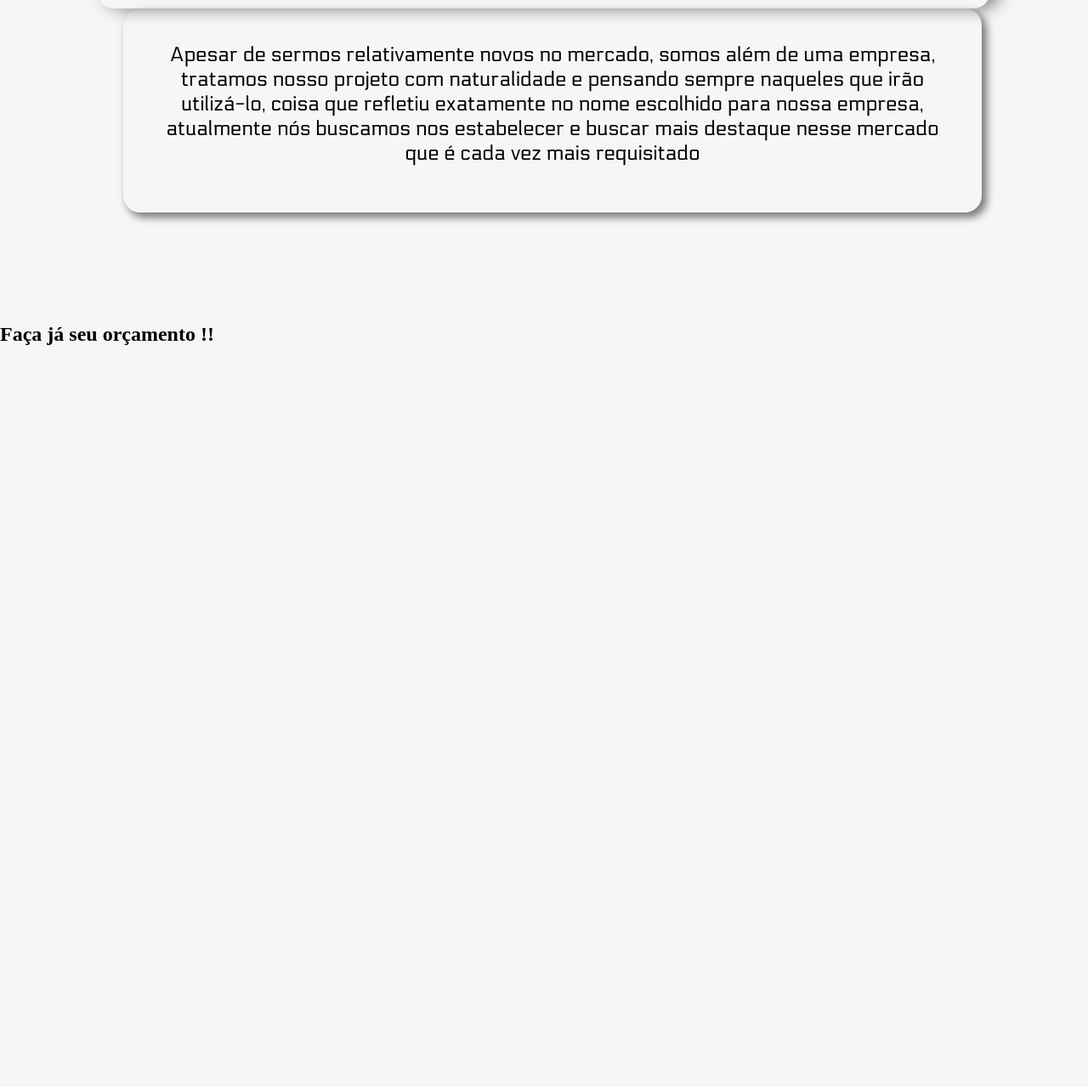
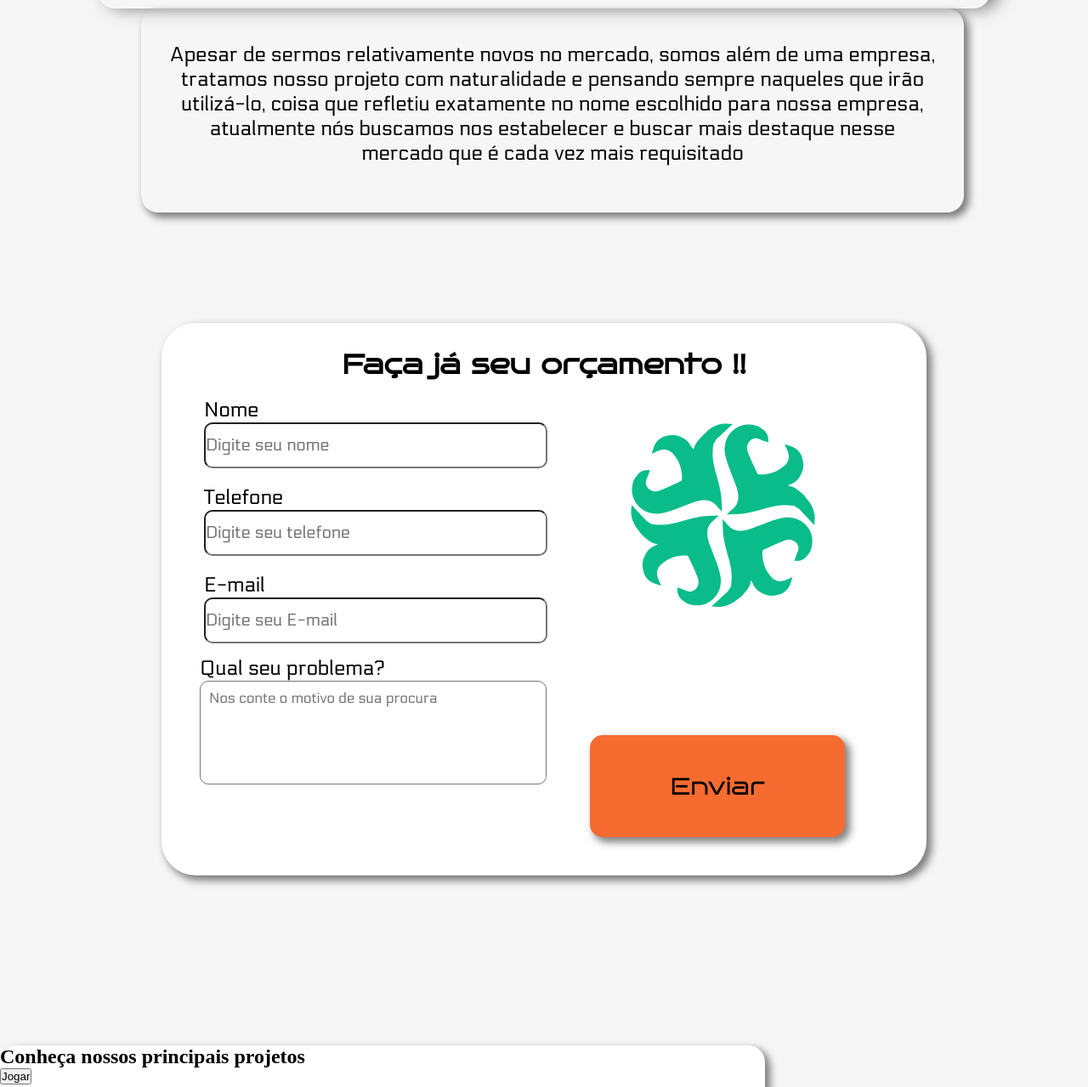
Before and after one commit to R0dris/gaia.int, a plain HTML site: page index.html in a window 1280 px wide. Shown: the part 1140-2419 px from the top of the page at 85% size. Before the commit the page ends 1547 px from the top, so only its background shows below. Drawn offline with Linux system fonts and the light colour scheme; a web font is replaced by a local one.

Commit message:
feat: Orçamento completo e inicio de cases

```diff
--- a/index.html
+++ b/index.html
@@ -17,12 +17,12 @@
             <div class="container-grid">
                 <img src="img/logo_principal.svg" alt="Banner Gaia.Int">
                 <div class="menu">
-                <nav class="menu">
-                    <a href="">Sobre</a>
-                    <a href="">Orçamentos</a>
-                    <a href="">Cases</a>
-                    <a href="">A empresa</a>
-                    <a href="">Duvidas</a>
+                    <nav class="menu">
+                        <a href="#">Sobre</a>
+                        <a href="#">Orçamentos</a>
+                        <a href="#">Cases</a>
+                        <a href="#">A empresa</a>
+                        <a href="#">Duvidas</a>
                 </div>
                 </nav>
             </div>
@@ -30,16 +30,49 @@
     </div>
 </body>
 
-<div id="sobre">
+<section id="sobre">
     <div class="titulo-sub">
-    <H2> Conheça nossa história !!! </H2>
-    <h3>Leia abaixo um pouco da história da nossa empresa e como nós chegamos onde estamos aqui hoje</h3>
+        <H2> Conheça nossa história !!! </H2>
+        <h3>Leia abaixo um pouco da história da nossa empresa e como nós chegamos onde estamos aqui hoje</h3>
     </div>
     <div class="texto-sobre">
-        <P>Apesar de sermos relativamente novos no mercado, somos além de uma empresa, tratamos nosso projeto com naturalidade e pensando sempre naqueles que irão utilizá-lo, coisa que refletiu exatamente no nome escolhido para nossa empresa, atualmente nós buscamos nos estabelecer e buscar mais destaque nesse mercado que é cada vez mais requisitado</P>
+        <P>Apesar de sermos relativamente novos no mercado, somos além de uma empresa, tratamos nosso projeto com
+            naturalidade e pensando sempre naqueles que irão utilizá-lo, coisa que refletiu exatamente no nome escolhido
+            para nossa empresa, atualmente nós buscamos nos estabelecer e buscar mais destaque nesse mercado que é cada
+            vez mais requisitado</P>
     </div>
-</div>
+</section>
 
-<div id="orcamento">
+<section id="orcamento">
     <h2>Faça já seu orçamento !!</h2>
-</div>
+    <form>
+        <div class="container-cards">
+            <div class="card">
+                <label for="campo-nome">Nome</label>
+                <input id="campo-nome" placeholder="Digite seu nome">
+            </div>
+            <div class="card">
+                <label for="telefone">Telefone</label>
+                <input id="telefone" placeholder="Digite seu telefone">
+            </div>
+            <div class="card">
+                <label for="campo-email">E-mail</label>
+                <input type="email" id="campo-email" placeholder="Digite seu E-mail" >
+            </div>
+            <div class="campo-textarea">
+                <label for="campo-descricao">Qual seu problema?</label>
+                <textarea name="" id="campo-descricao" cols="40" rows="8"
+                placeholder="Nos conte o motivo de sua procura"></textarea>
+            </div>
+        </div>
+        <div class="imagem-botao">
+            <img src="img/logo_orcamento.png" alt="">
+            <button type="submit">Enviar</button>
+        </div>
+    </form>
+</section>
+
+<section id="cases">
+    <h2>Conheça nossos principais projetos</h2>
+    <button> Jogar </button>
+</section>
--- a/style.css
+++ b/style.css
@@ -9,6 +9,12 @@
     src: url(fonts/Bruno_Ace/BrunoAce-Regular.ttf);
 }
 
+:root
+{
+    --verde-gaia: #09BC8A;
+    --laranja-gaia: #F66B30;
+    --azul-gaia: #80A6F2;
+}
 
 html
 {
@@ -52,7 +58,7 @@ div.menu
     margin-right: 25px;
     width: 1070px;
     height: 130px;
-    background-color: #80a6f2;
+    background-color: var(--azul-gaia);
     align-items: center;
     display: flex;
     border-radius: 30px;
@@ -90,7 +96,7 @@ div.menu nav
 
 #sobre .texto-sobre
 {
-    width: 950px;
+    width: 908px;
     height: 200px;
     font-family: "electrolize";
     padding-left: 30px;
@@ -125,3 +131,131 @@ div.menu nav
     font-size: 24px;
     margin-top: 20px;
 }
+
+#orcamento h2
+{
+    font-family: "bruno";
+    text-align: center;
+    padding-top: 30px;
+    font-size: 32px;
+}
+
+#orcamento
+{
+    height: 650px;
+    margin-bottom: 120px;
+    background-size: contain;
+    background-repeat: repeat;
+    background-attachment: fixed;
+    position: relative;
+    background-color: white;
+    box-shadow: 5px 5px 10px 1px rgba(0,0,0,0.5);
+    width: 900px;
+    border-radius: 40px;
+    margin: 0 auto;
+    display: flex;
+    flex-direction: column;
+    justify-content: space-between;
+}
+
+#orcamento .card
+{
+    text-align: left;
+    margin-top: 20px;
+    font-family: "electrolize";
+    flex-direction: column-reverse;
+    font-size: 24px;
+    margin-left: 50px;
+    display: flex;
+    flex-direction: column;
+
+}
+
+#orcamento .card input
+{
+    color: black;
+    font-family: "electrolize";
+    font-size: 20px;
+    width: 400px;
+    height: 50px;
+    outline: none;
+    border-radius: 10px;
+}
+
+.campo-textarea
+{
+    font-family: "electrolize";
+    padding-top: 15px;
+    display: flex;
+    flex-direction: column;
+    margin-left: 45px;
+    font-size: 24px;
+}
+
+.campo-textarea textarea
+{
+    font-family: "electrolize";
+    font-size: 17px;
+    outline: none;
+    color: black;
+    border-radius: 4px;
+    padding: 10px;
+    resize: none;
+    width: 386px;
+    height: 100px;
+    outline: none;
+    border-radius: 10px;
+}
+
+#orcamento form button
+{
+    background-color: var(--laranja-gaia);
+    margin-right: 50px;
+    width: 300px;
+    height: 120px;
+    cursor: pointer;
+    border-radius: 15px;
+    font-family: "bruno";
+    font-size: 28px;
+    outline: none;
+    border: none;
+    box-shadow: 5px 5px 10px 1px rgba(0,0,0,0.5);
+}
+
+#orcamento .imagem-botao
+{
+    display: flex;
+    justify-content: space-between;
+    flex-direction: column;
+    align-items: flex-end;
+    margin-left: 50px;
+}
+
+#orcamento .imagem-botao img
+{
+    margin-right: 85px;
+    padding-top: 50px;
+}
+
+form
+{
+    display: flex;
+    flex-direction: row;
+}
+
+#orcamento .imagem-botao button
+{
+    margin-top: 150px;
+    margin-bottom: 50px;
+}
+
+
+#cases
+{
+    margin-top: 200px;
+    width: 900px;
+    height: 500px;
+    background-color: white;
+    box-shadow: 5px 5px 10px 1px rgba(0,0,0,0.5);
+    border-radius: 20px;
+}
```
